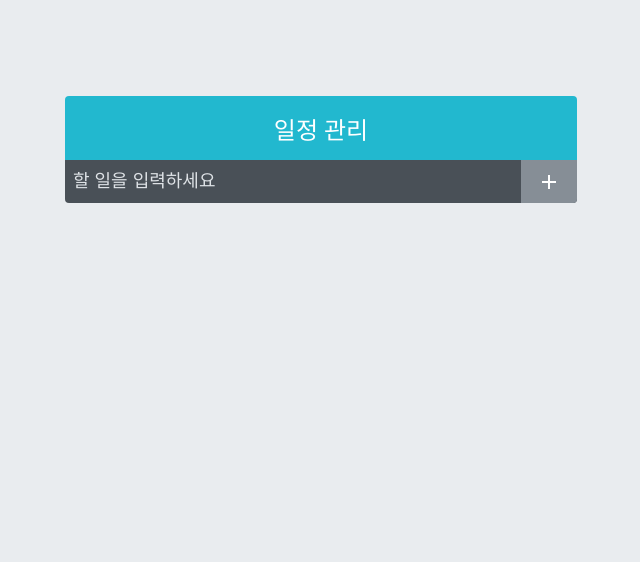
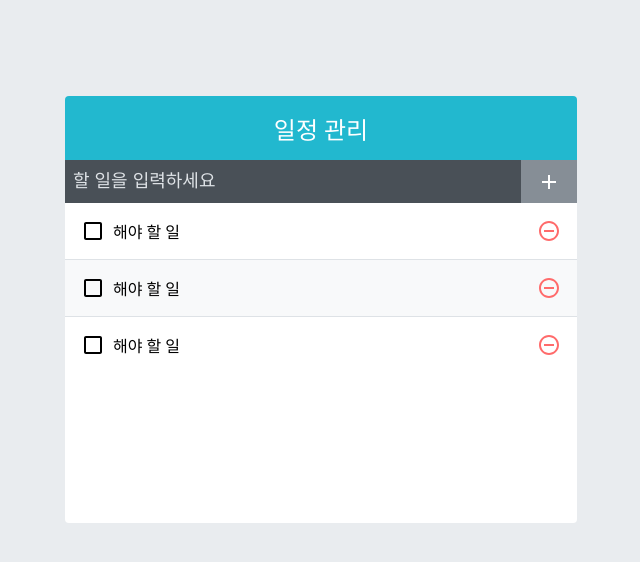
Before and after one commit to seokyoung-kim/react-practice, a React (Create React App) app in the folder todo-app/: page / in a window 1280 px wide. Shown: the top 562 px of the page, without its empty margins (319-959 px from the left). Built offline with nearby package versions, Linux system fonts and the light colour scheme.

Commit message:
컴포넌트 스타일링 완료

```diff
--- a/todo-app/src/App.js
+++ b/todo-app/src/App.js
@@ -1,11 +1,13 @@
 import React from 'react';
 import TodoTemplate from './components/TodoTemplate';
 import TodoInsert from './components/TodoInsert';
+import TodoList from './components/TodoList';
 
 const App = () => {
   return (
   <TodoTemplate>
     <TodoInsert />
+    <TodoList />
   </TodoTemplate>)
 }
 
--- /dev/null
+++ b/todo-app/src/components/TodoList.js
@@ -0,0 +1,15 @@
+import React from 'react';
+import TodoListItem from './TodoListItem';
+import './TodoList.scss';
+
+const TodoList = () => {
+    return (
+        <div className="TodoList">
+            <TodoListItem />
+            <TodoListItem />
+            <TodoListItem />
+        </div>
+    )
+}
+
+export default TodoList;
--- /dev/null
+++ b/todo-app/src/components/TodoList.scss
@@ -0,0 +1,5 @@
+.TodoList {
+    min-height: 320px;
+    max-height: 513px;
+    overflow-y: auto;
+}
--- /dev/null
+++ b/todo-app/src/components/TodoListItem.js
@@ -0,0 +1,23 @@
+import React from 'react';
+import {
+  MdCheckBoxOutlineBlank,
+  MdCheckBox,
+  MdRemoveCircleOutline,
+} from 'react-icons/md';
+import './TodoListItem.scss';
+
+const TodoListItem = () => {
+  return (
+    <div className="TodoListItem">
+      <div className="checkbox">
+        <MdCheckBoxOutlineBlank />
+        <div className="text">해야 할 일</div>
+      </div>
+      <div className="remove">
+        <MdRemoveCircleOutline />
+      </div>
+    </div>
+  );
+};
+
+export default TodoListItem;
--- /dev/null
+++ b/todo-app/src/components/TodoListItem.scss
@@ -0,0 +1,44 @@
+.TodoListItem {
+    padding: 1rem;
+    display:flex;
+    align-items: center;
+    &:nth-child(even) {
+        background: #f8f9fa;
+    }
+    .checkbox {
+        cursor: pointer;
+        flex: 1;
+        display: flex;
+        align-items: center;
+        svg {
+            font-size: 1.5rem;
+        }
+        .text{
+            margin-left: 0.5rem;
+            flex: 1;
+        }
+        &.checked {
+            svg {
+                color: #22b8cf;
+            }
+            .text {
+                color:#adb5bd;
+                text-decoration: line-through;
+            }
+        }
+    }
+    .remove {
+        display: flex;
+        align-items: center;
+        font-size: 1.5rem;
+        color:#ff6b6b;
+        cursor: pointer;
+        &:hover {
+            color: #ff8787;
+        }
+    }
+
+    & + & {
+        border-top: 1px solid #dee2e6;
+    }
+}
```
Also changed, not shown: 1 other file (tests, documents, lock files or other folders).
